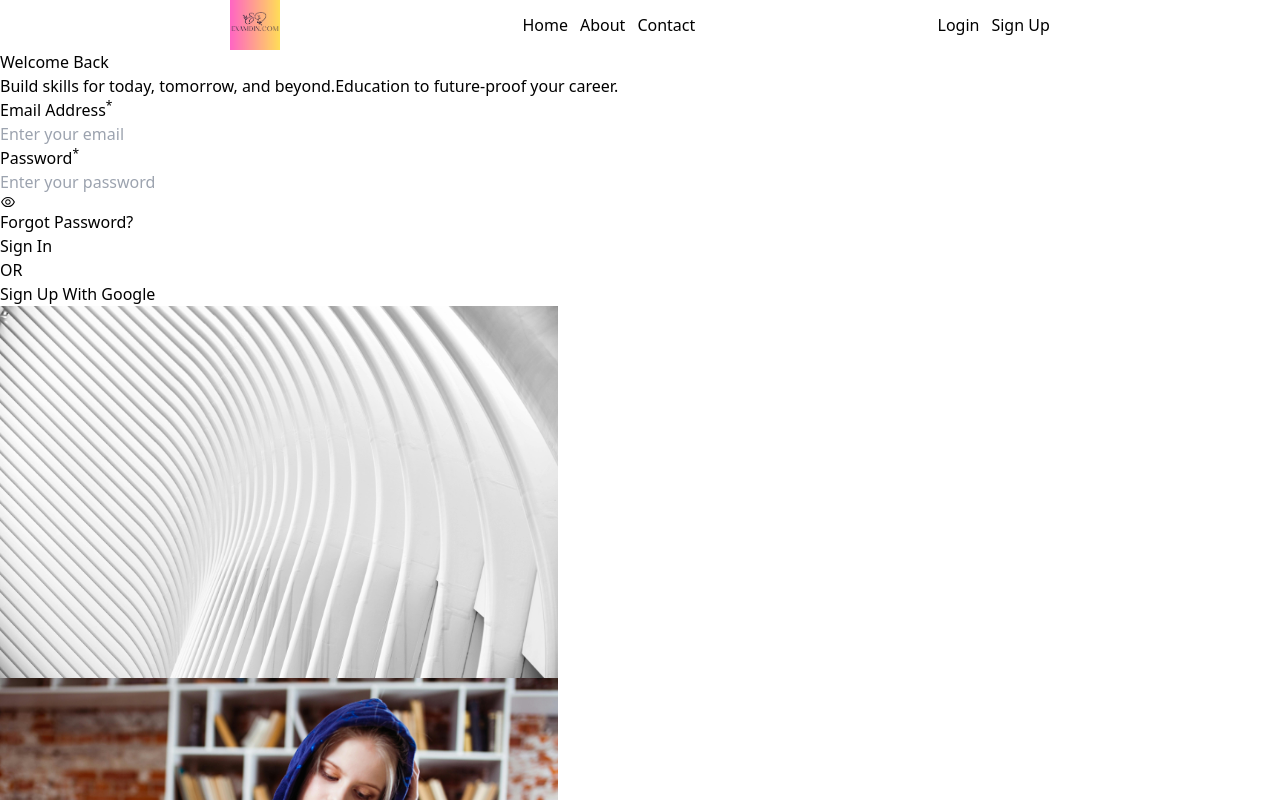
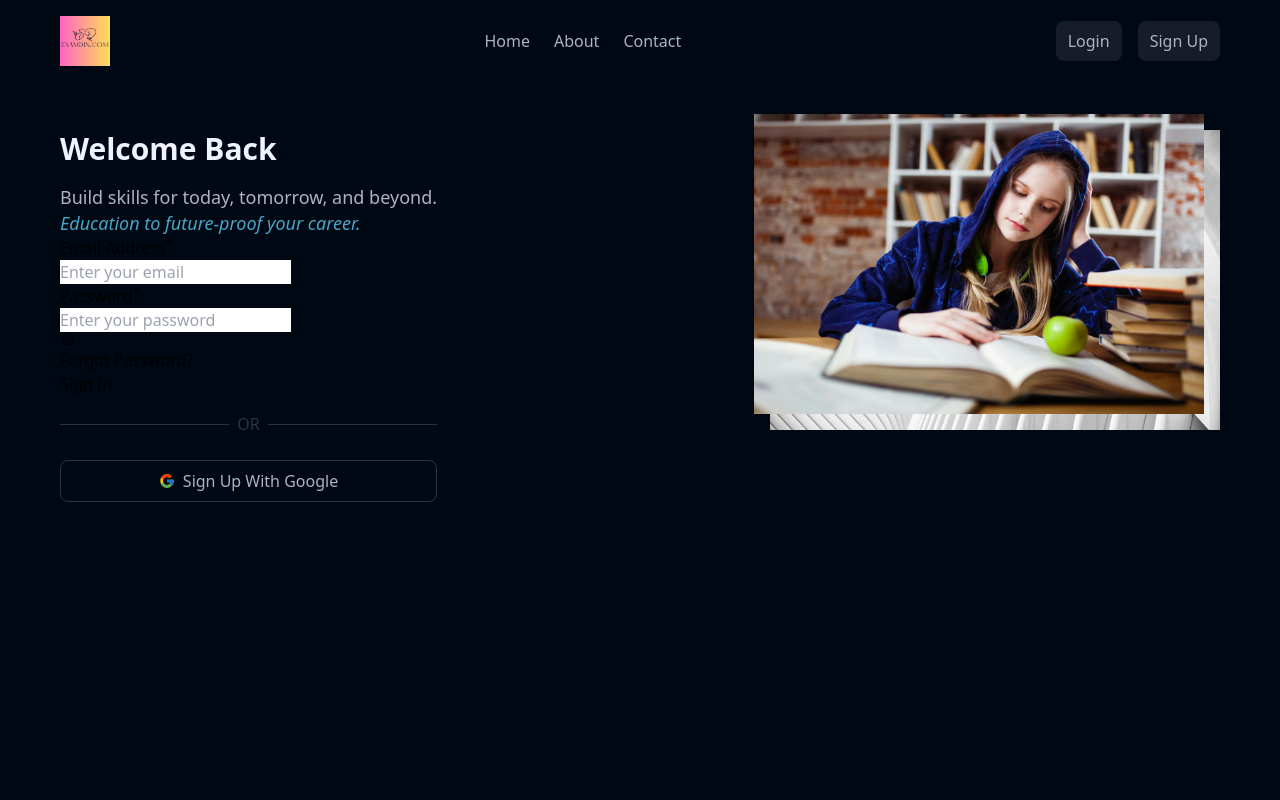
Before and after one commit to himanshuchhabran/examdin, a React (Create React App) app: page /login in a window 1280 px wide. Shown: the top 800 px of the page. Built offline with nearby package versions, Linux system fonts and the light colour scheme.

Commit message:
upto loginform css added

```diff
--- a/src/App.js
+++ b/src/App.js
@@ -12,7 +12,7 @@ function App() {
 
   const[isLoggedIn,setIsLoggedIn] = useState(false);
   return (
-    <div >
+    <div className="flex flex-col h-screen w-screen bg-richblack-900" >
     <Navbar isLoggedIn={isLoggedIn} setIsLoggedIn={setIsLoggedIn}/>
     <Routes>
     <Route path="/" element={<Home/>}/>
--- a/src/components/Navbar.js
+++ b/src/components/Navbar.js
@@ -7,14 +7,14 @@ const Navbar = (props) => {
   let isLoggedIn = props.isLoggedIn;
   let setIsLoggedIn = props.setIsLoggedIn;
   return (
-    <div className="flex gap-3 justify-evenly items-center ">
+    <div className="flex gap-3 justify-between   items-center w-11/12 max-w-[1160px] py-4 mx-auto ">
 
       <Link to="/">
         <img src={logo} alt="logo" width={50} height = {32} loading ="lazy"/>
       </Link>
 
       <nav >
-        <ul className="flex gap-3">
+        <ul className="flex text-richblack-100  gap-x-6">
           <li>
             <Link to="/">Home</Link>
           </li>
@@ -27,19 +27,19 @@ const Navbar = (props) => {
         </ul>
       </nav>
 
-      <div className="flex gap-3">
+      <div className="flex items-center gap-x-4 ">
         {!isLoggedIn && <Link to="/login">
-          <button>Login</button>
+          <button className='bg-richblack-800 text-richblack-100 py-[8px] px-[12px] rounded-[8px] border-richblack-700'>Login</button>
         </Link>
         }
         { !isLoggedIn &&
         <Link to="/signup">
-          <button >Sign Up</button>
+          <button className='bg-richblack-800 text-richblack-100 py-[8px] px-[12px] rounded-[8px] border-richblack-700 '>Sign Up</button>
         </Link>
         }
         { isLoggedIn&&
         <Link to="/">
-          <button onClick={()=>{
+          <button className='bg-richblack-800 text-richblack-100 py-[8px] px-[12px] rounded-[8px] border-richblack-700' onClick={()=>{
             setIsLoggedIn(false);
             toast.success("Logged Out");
           }}>Logout</button>
@@ -48,7 +48,7 @@ const Navbar = (props) => {
         {
           isLoggedIn &&
         <Link to="/dashboard">
-          <button>Dashboard</button>
+          <button className='bg-richblack-800 text-richblack-100 py-[8px] px-[12px] rounded-[8px] border-richblack-700'>Dashboard</button>
         </Link>
         }
       </div>
--- a/src/components/Template.js
+++ b/src/components/Template.js
@@ -2,34 +2,39 @@ import React from 'react'
 import frame_image from "../assets/white_frame.jpg"
 import SignupForm from './SignUpForm'
 import LoginForm from './LoginForm'
+import {FcGoogle} from "react-icons/fc"
 
 const Template = (props) => {
   return (
-    <div>
-        <div>
-        <h1>{props.title}</h1>
+    <div className='flex w-11/12 max-w-[1160px] py-12 mx-auto gap-x-12 justify-between gap-y-0'>
+        <div className=''>
+        <h1 className='text-richblack-5 font-semibold text-[1.875rem] leading-[2.375rem]'>{props.title}</h1>
 
-        <p>
-            <span>{props.desc1}</span>
-            <span>{props.desc2}</span>
+        <p className='text-[1.125rem] leading-[1.625rem] mt-4'>
+            <span className='text-richblack-100'>{props.desc1}</span>
+            <br/>
+            <span className='text-blue-100 italic'>{props.desc2}</span>
 
         </p>
 
         {props.formtype==="signup"?(<SignupForm setIsLoggedIn={props.setIsLoggedIn}/>):(<LoginForm setIsLoggedIn={props.setIsLoggedIn}/>)}
 
-        <div>
-            <div></div>
-            <p>OR</p>
-            <div></div>
+        <div className='flex w-full items-center my-4 gap-x-2'>
+            <div className=' w-full h-[1px] bg-richblack-700'></div>
+            <p className='text-richblack-700'>OR</p>
+            <div className='w-full h-[1px] bg-richblack-700'></div>
         </div>
 
-        <button>Sign Up With Google</button>
+        <button className=' w-full flex justify-center items-center rounded-[8px] font-medium text-richblack-100
+        border border-richblack-700 px-[12px] py-[8px] gap-x-2 mt-6  '>
+        <FcGoogle/>
+        <p>Sign Up With Google</p></button>
         </div>
 
-        <div>
+        <div className='relative w-11/12 max-w-[450px]'>
             <img src={frame_image} alt="frame_image" width={558} height={504} loading ="lazy"/>
 
-            <img src={props.image} alt="student" width={558} height={490} loading ="lazy"/>
+            <img src={props.image} alt="student" width={558} height={490} loading ="lazy" className='absolute -top-4 right-4'/>
         </div>
 
 
--- a/src/pages/Dashboard.js
+++ b/src/pages/Dashboard.js
@@ -3,7 +3,7 @@ import React from 'react'
 const Dashboard = () => {
   return (
     <div
-    className='flex justify-center items-center'
+    className='flex justify-center items-center h-full text-white'
     >Welcome to examdin</div>
   )
 }
--- a/src/pages/Home.js
+++ b/src/pages/Home.js
@@ -2,7 +2,7 @@ import React from 'react'
 
 const Home = () => {
   return (
-    <div>Home</div>
+    <div className='flex justify-center items-center text-white text-3xl h-full'>Home</div>
   )
 }
 
```
